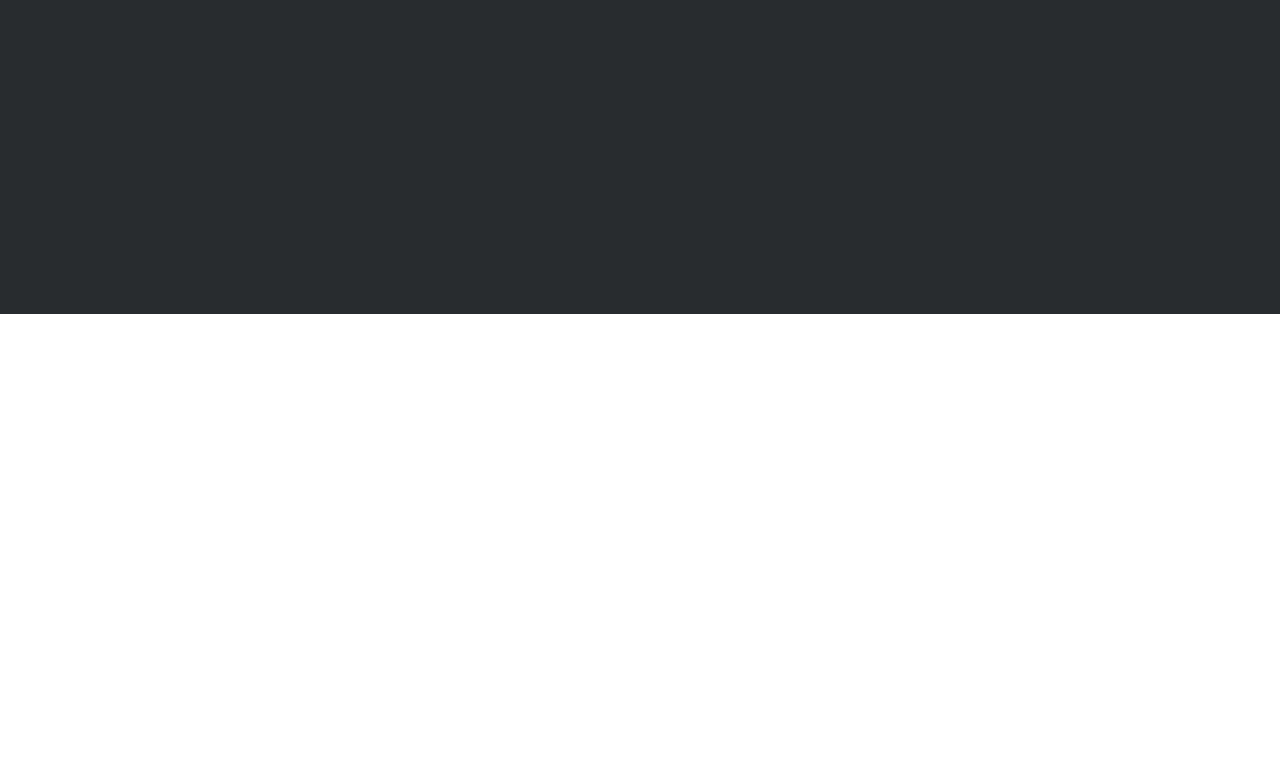
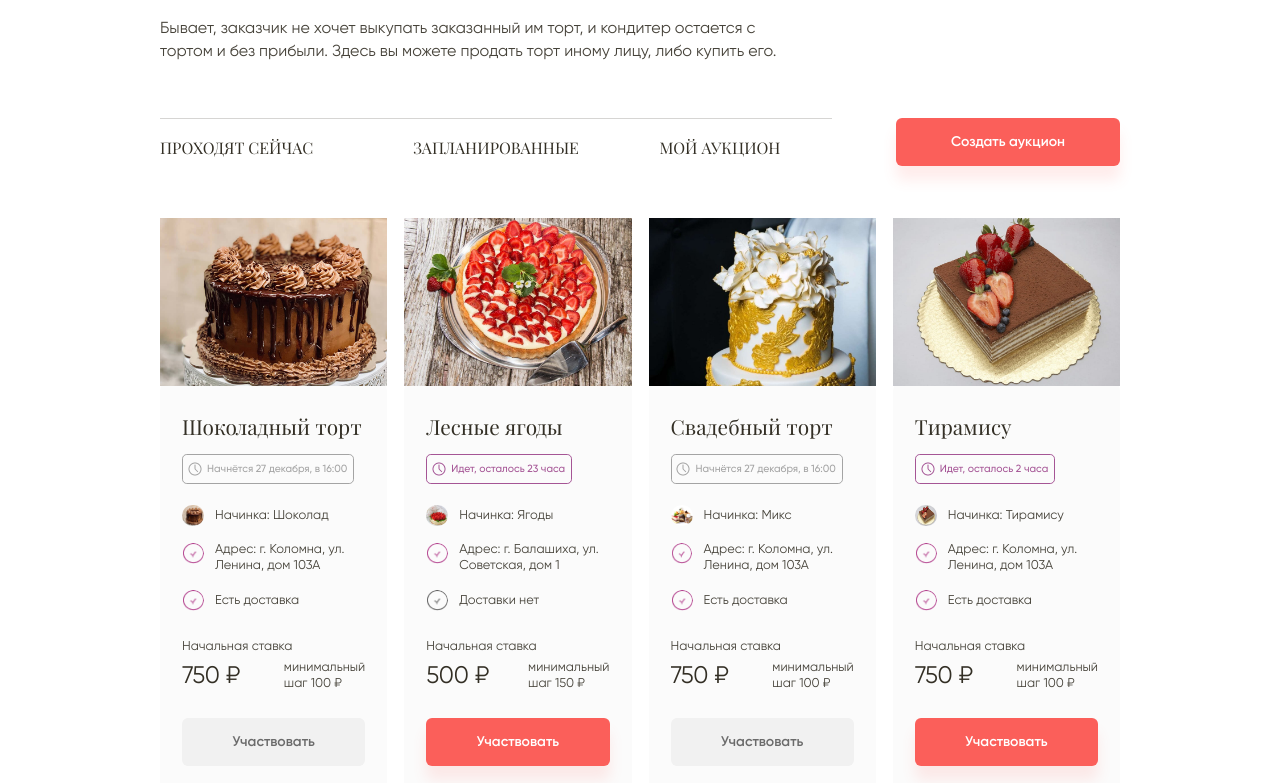
Before and after one commit to diLauro92/auction, a Vue app: page / in a window 1280 px wide. Shown: the part 237-1020 px from the top of the page. Before the commit the page ends 800 px from the top, so only its background shows below. Built offline with nearby package versions, Linux system fonts and the light colour scheme.

Commit message:
Поменял главную страницу

```diff
--- a/src/components/auction-item.vue
+++ b/src/components/auction-item.vue
@@ -5,7 +5,7 @@
       class="auction-shop-item">
     <div class="auction-shop-item-img">
       <router-link
-          :to="'/auction/' + item.slug">
+          :to="'/' + item.slug">
         <img
             :src="item.img"
             class="shop-item__img"
@@ -63,7 +63,7 @@
         </div>
       </div>
       <router-link
-          :to="'/auction/' + item.slug"
+          :to="'/' + item.slug"
           :class="[`auction-participate__btn btn ${item.active ? `active` : ``}`]"
       >
         Участвовать
--- a/src/components/bread-crumbs.vue
+++ b/src/components/bread-crumbs.vue
@@ -27,7 +27,7 @@ export default {
         },
         {
           text: 'Аукцион',
-          href: '/auction'
+          href: '/'
         }
       ]
     }
--- a/src/components/top-bar.vue
+++ b/src/components/top-bar.vue
@@ -35,7 +35,7 @@ export default {
     return {
       headerMenuList: [
         {
-          name: 'Аукцион', path: '/auction'
+          name: 'Аукцион', path: '/'
         },
         {
           name: 'Правила аукциона', path: '/rules'
--- a/src/router/index.js
+++ b/src/router/index.js
@@ -3,7 +3,7 @@ import HomeView from '../views/AuctionView.vue'
 
 const routes = [
   {
-    path: '/auction',
+    path: '/',
     name: 'home',
     component: HomeView
   },
@@ -16,7 +16,7 @@ const routes = [
     component: () => import(/* webpackChunkName: "about" */ '../views/AboutView.vue')
   },
   {
-    path: '/auction/:slug',
+    path: '/:slug',
     name: 'cake',
     component: () => import(/* webpackChunkName: "about" */ '../views/CakeView.vue')
   },
```
